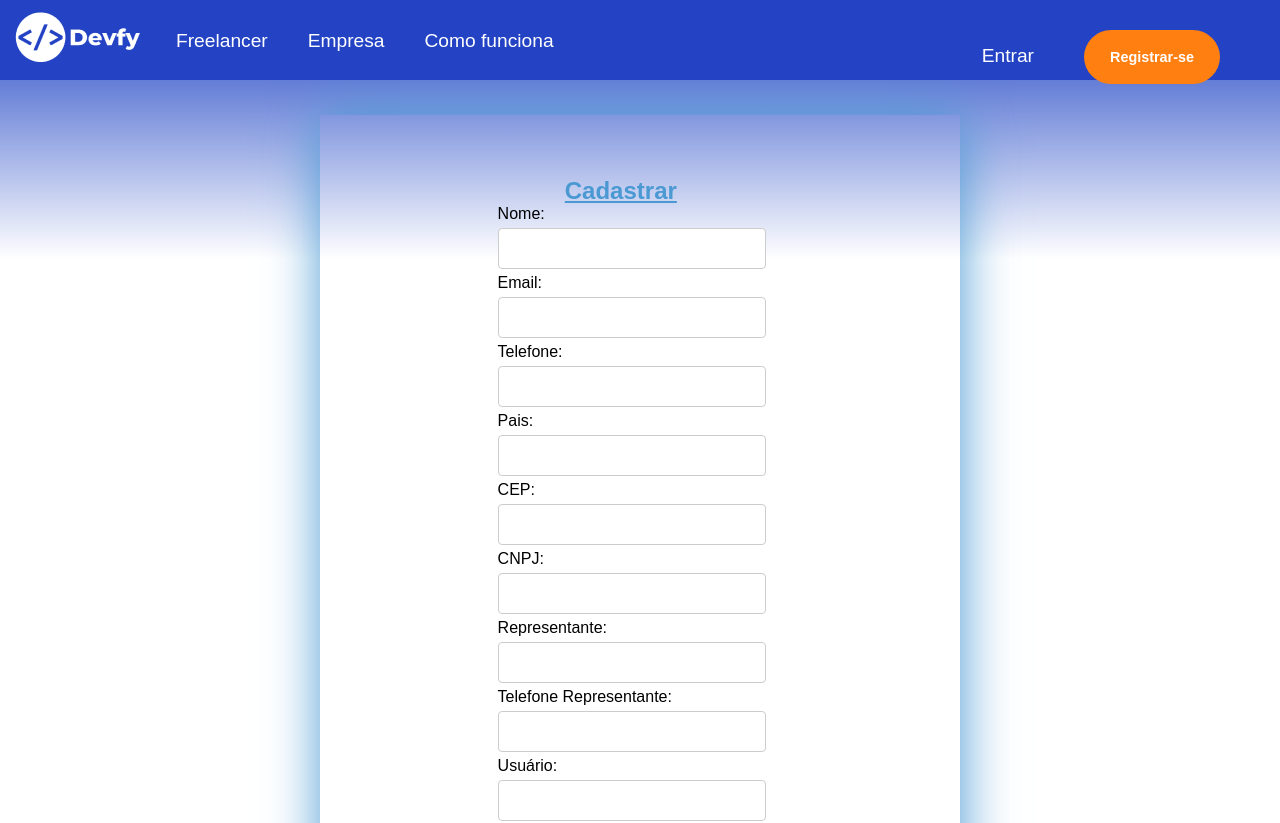
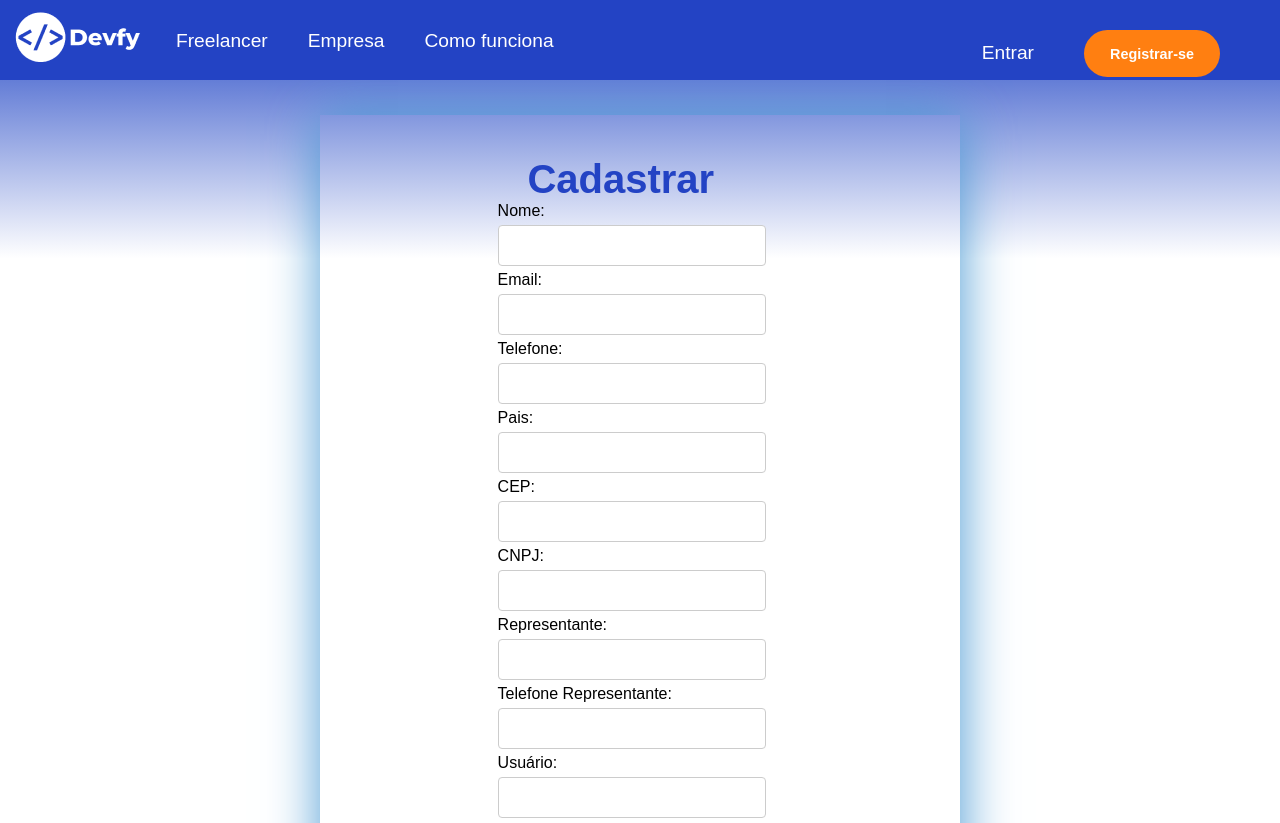
Before and after one commit to Natanista/devfy, a React (Create React App) app in the folder front-end/: page /registrar in a window 1280 px wide. Shown: the top 823 px of the page. Built offline with nearby package versions, Linux system fonts and the light colour scheme.

Commit message:
correcao no header

```diff
--- a/front-end/src/html/css/login.css
+++ b/front-end/src/html/css/login.css
@@ -55,10 +55,10 @@
     margin: 5% 5% 5% 22%;
 }
 .cont-two-empresa h2 {
+    font-size: 40px;
     text-align: center;
-    padding-top: 30px;
-    color: #4A99D3;
-    text-decoration: underline;
+    padding-top: 10px;
+    color: #2343C4;
 }
 .cont-info{
     margin: 20px 50px 0px 100px;
--- a/front-end/src/html/css/menu.css
+++ b/front-end/src/html/css/menu.css
@@ -57,7 +57,7 @@ nav ul li a{
     background-color: #FF7F11;
     border-radius: 56px;
     font-weight: bold;
-    height: 54px;
+    height: 47px;
     width: 136px;
     border: none;
     color: white;
```
Also changed, not shown: 1 other file (tests, documents, lock files or other folders).
